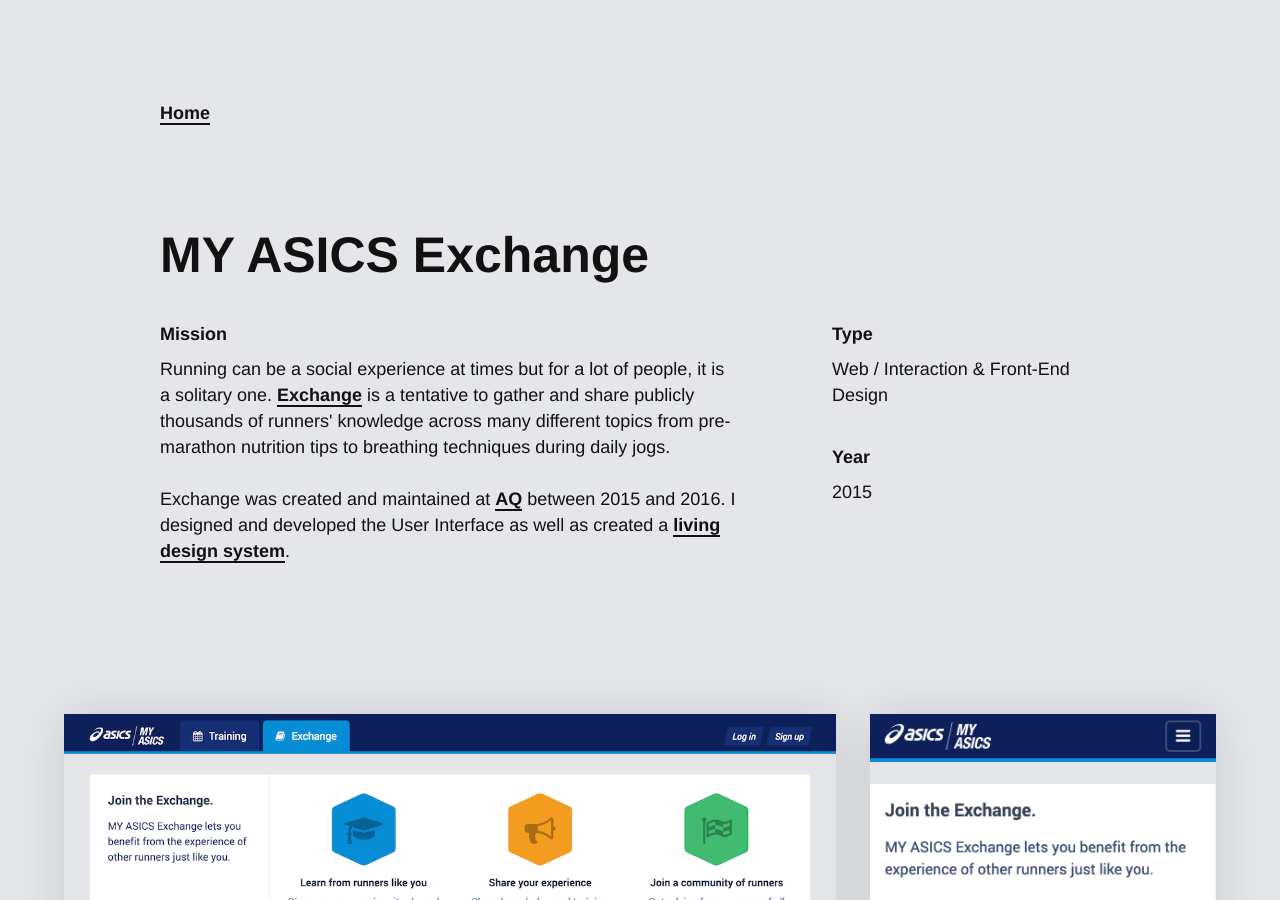
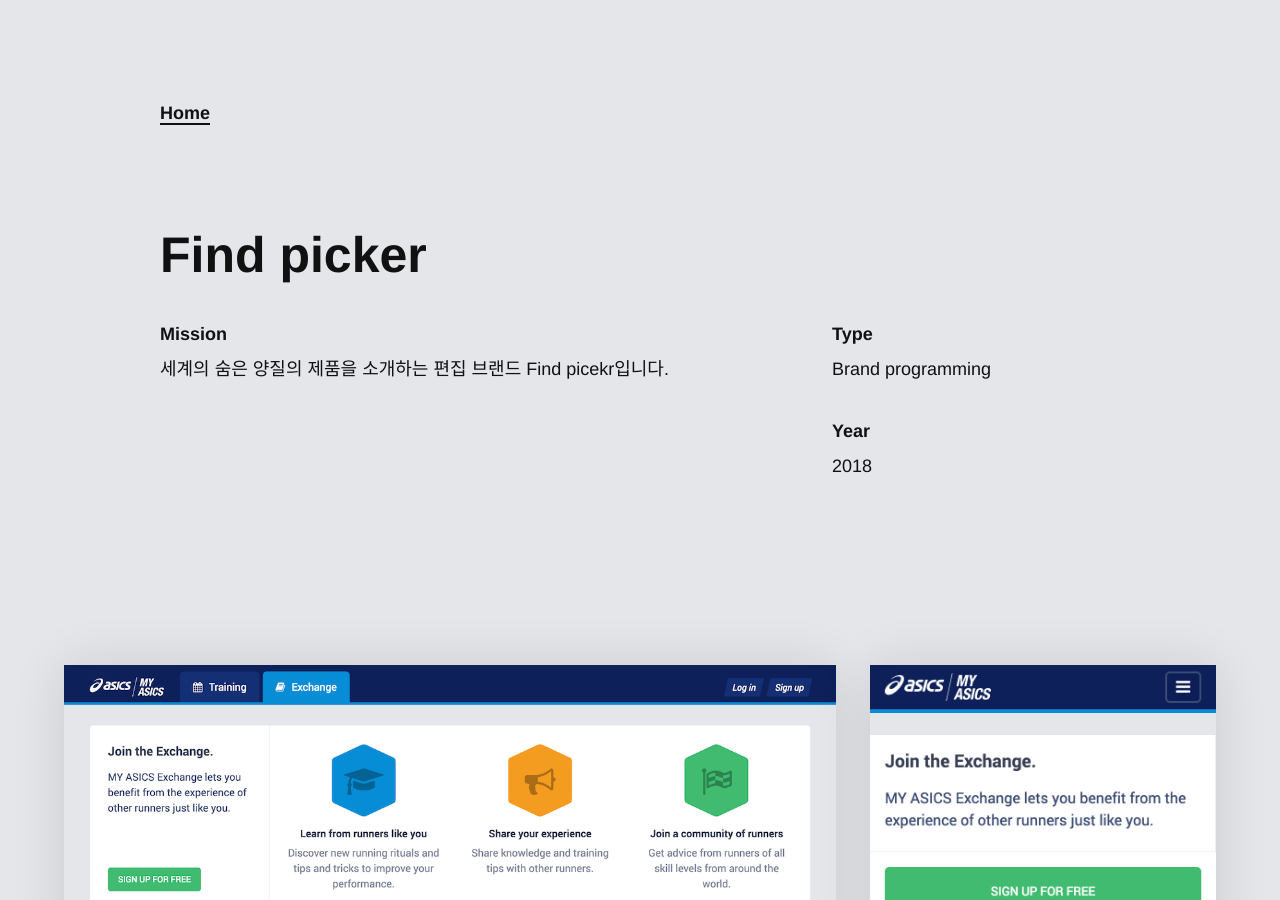
Before and after one commit to se-daan/daan.github.io, a Jekyll site: the page built from _work/findpicker.md, in a window 1280 px wide and 900 px high. Built offline with Jekyll 4.4.1, drawn with Linux system fonts in a browser that asks for light colours.

Commit message:
Update and rename exchange.md to findpicker.md

```diff
--- a/_work/exchange.md
+++ b/_work/findpicker.md
@@ -1,14 +1,14 @@
 ---
-title:            "MY ASICS Exchange"
-date:             2015-12-10 14:00:00
-year:             2015
+title:            "Find picker"
+date:             2018-08-08 00:00:00
+year:             2018
 color:            "#E4E6EA"
-class:            exchange
+class:            findpicker
 cover:            "/img/work/exchange/exchange-cover.svg"
 hyperlink:        http://exchange.asics.com
-type:             "Web / Interaction & Front-End Design"
-description:      "A social app to share running tips"
-runin:            "Running can be a social experience at times but for a lot of people, it is a solitary one. <a class='hint' href='http://exchange.asics.com'>Exchange</a> is a tentative to gather and share publicly thousands of runners' knowledge across many different topics from pre-marathon nutrition tips to breathing techniques during daily jogs.<br/><br/>Exchange was created and maintained at <a class='hint' href='http://www.aqworks.com'>AQ</a> between 2015 and 2016. I designed and developed the User Interface as well as created a <a class='hint' href='http://exchange.asics.com/design'>living design system</a>."
+type:             "Brand programming"
+description:      "Logo | Visual identity<br>Package design | Print design"
+runin:            "세계의 숨은 양질의 제품을 소개하는 편집 브랜드 Find picekr입니다."
 layout:           post
 ---
 
```
